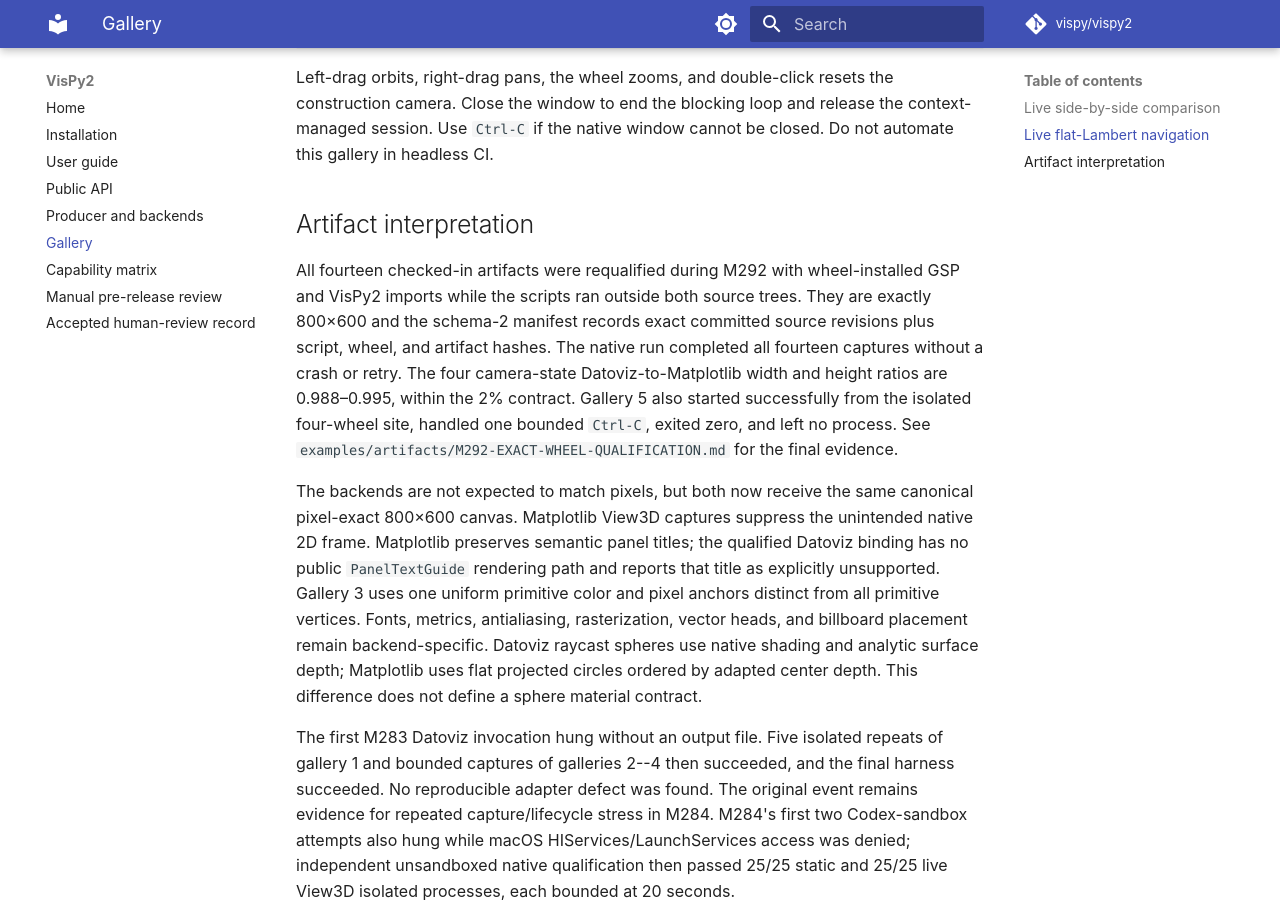
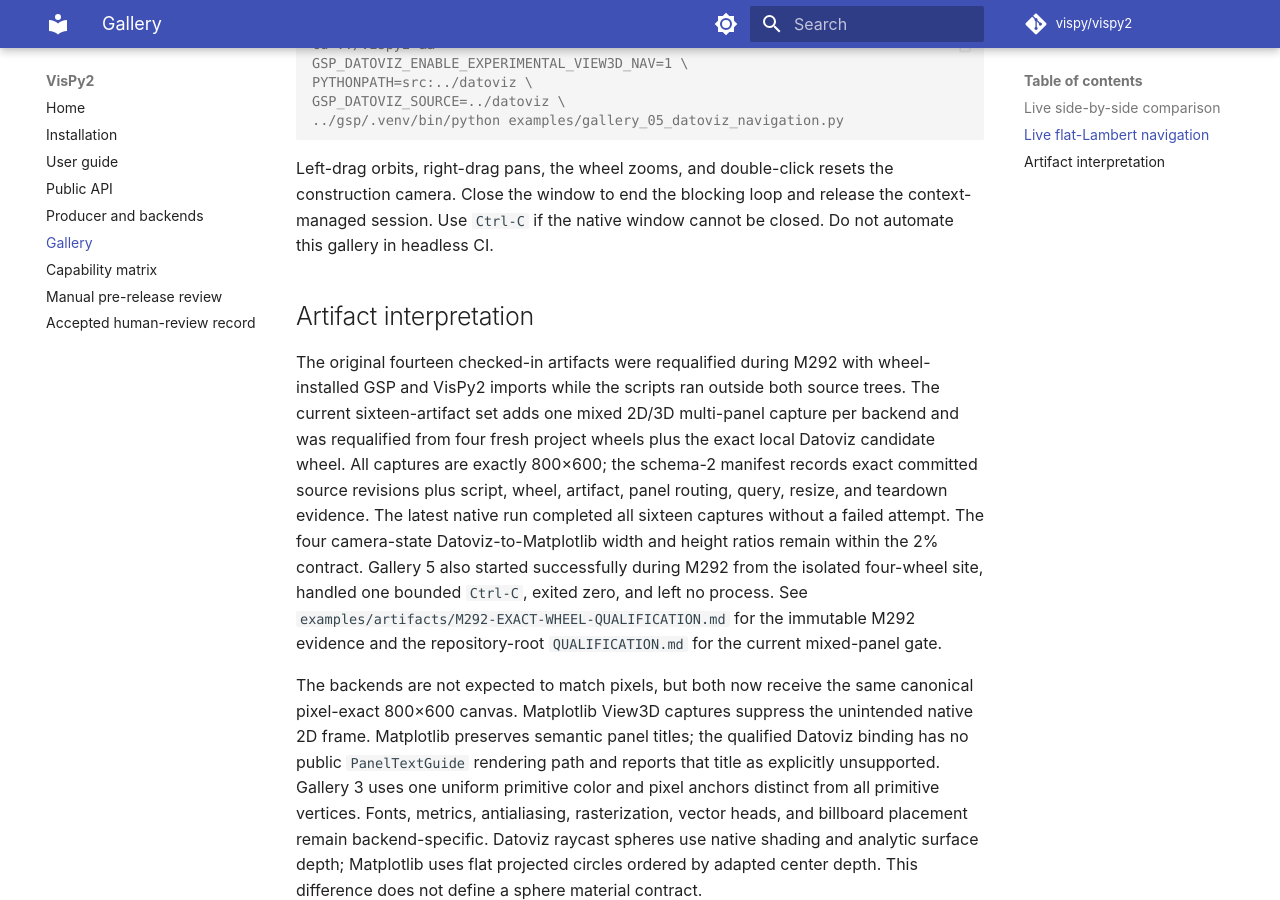
Before and after one commit to vispy/vispy2, an MkDocs documentation site: the page built from docs/gallery.md, in a window 1280 px wide and 900 px high, scrolled down 2714 px. Built offline with MkDocs 1.6.1 and Material for MkDocs 9.7.7, drawn with Linux system fonts in a browser that asks for light colours; comment, search, counter and statistics services are not loaded; some of the changed text lies outside the part shown.

Commit message:
Record mixed-panel wheel qualification

```diff
--- a/docs/gallery.md
+++ b/docs/gallery.md
@@ -1,7 +1,8 @@
 # Installed-wheel gallery
 
-The [accepted M292 human-review record](M284-human-review.md) links all fourteen qualified
-captures and records the completed live-navigation review.
+The [accepted M292 human-review record](M284-human-review.md) links the original fourteen
+qualified captures and records the completed live-navigation review. The current automated set
+also includes one mixed 2D/3D multi-panel capture per backend.
 
 The seven M283 journeys are deliberately small and backend-neutral. Galleries 1--4 create seven
 PNG states for each backend; gallery 5 is manual and interactive; galleries 6--7 validate
@@ -16,6 +17,7 @@
 | 5 | Experimental live Datoviz navigation with flat diffuse lighting | `python gallery_05_datoviz_navigation.py` |
 | 6 | Discovery and ordered selection | `python gallery_06_capabilities.py` |
 | 7 | Point hit and structured unsupported query | `python gallery_07_queries.py` |
+| Mixed panels | 2D points and a 3D mesh in explicit side-by-side panels | `python gallery_mixed_panels.py BACKEND --output-dir artifacts` |
 
 Replace `BACKEND` with `matplotlib` or `datoviz`. Run from `examples/` for exploration. For
 acceptance, first verify both candidate heads are clean, then build all four wheels from those
@@ -109,14 +111,17 @@
 
 ## Artifact interpretation
 
-All fourteen checked-in artifacts were requalified during M292 with wheel-installed GSP and
-VisPy2 imports while the scripts ran outside both source trees. They are exactly 800×600 and the
-schema-2 manifest records exact committed source revisions plus script, wheel, and artifact hashes.
-The native run completed all fourteen captures without a crash or retry. The four camera-state
-Datoviz-to-Matplotlib width and height ratios are 0.988–0.995, within the 2% contract. Gallery 5
-also started successfully from the isolated four-wheel site, handled one bounded `Ctrl-C`, exited
-zero, and left no process. See
-`examples/artifacts/M292-EXACT-WHEEL-QUALIFICATION.md` for the final evidence.
+The original fourteen checked-in artifacts were requalified during M292 with wheel-installed GSP
+and VisPy2 imports while the scripts ran outside both source trees. The current sixteen-artifact
+set adds one mixed 2D/3D multi-panel capture per backend and was requalified from four fresh
+project wheels plus the exact local Datoviz candidate wheel. All captures are exactly 800×600;
+the schema-2 manifest records exact committed source revisions plus script, wheel, artifact, panel
+routing, query, resize, and teardown evidence. The latest native run completed all sixteen
+captures without a failed attempt. The four camera-state Datoviz-to-Matplotlib width and height
+ratios remain within the 2% contract. Gallery 5 also started successfully during M292 from the
+isolated four-wheel site, handled one bounded `Ctrl-C`, exited zero, and left no process. See
+`examples/artifacts/M292-EXACT-WHEEL-QUALIFICATION.md` for the immutable M292 evidence and
+the repository-root `QUALIFICATION.md` for the current mixed-panel gate.
 
 The backends are not expected to match pixels, but both now receive the same canonical
 pixel-exact 800×600 canvas. Matplotlib View3D captures suppress the unintended native 2D frame.
```
Also changed, not shown: QUALIFICATION.md (+37 -0 lines), 17 other files.
